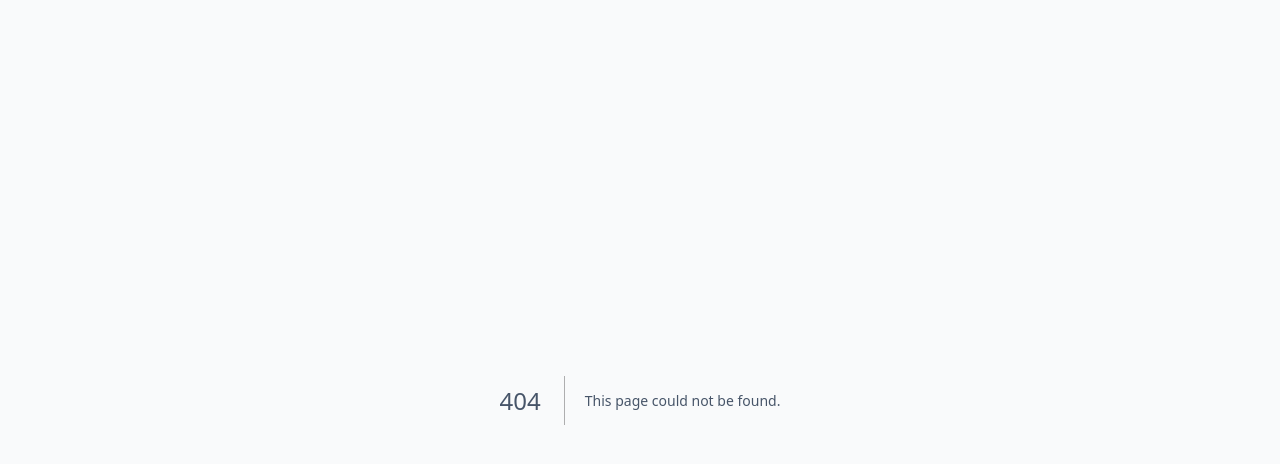
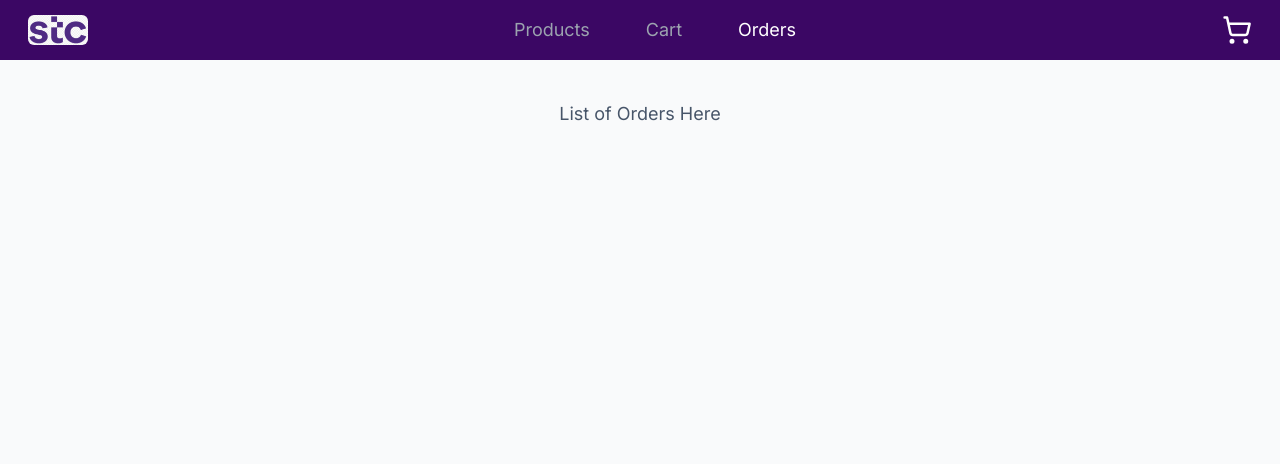
Before and after one commit to Mohammedelsayed412/STC-Frontend, a Next.js app: page /orders in a window 1280 px wide. Before the commit this address had no page. Shown: the top 464 px of the page. Built offline with nearby package versions, Linux system fonts and the light colour scheme.

Commit message:
edit orders

```diff
--- a/src/app/(main)/cart/page.tsx
+++ b/src/app/(main)/cart/page.tsx
@@ -9,8 +9,11 @@ import { Card } from "@/components/ui/card";
 import { ArrowRight, ShoppingCart } from "lucide-react";
 import { Button, buttonVariants } from "@/components/ui/button";
 import Link from "next/link";
+import { useRouter } from "next/navigation";
+import { PagesURLS } from "@/constants/urls";
 
 function Cart() {
+  const router = useRouter();
   const cartItems: any = useCartStore((state) => state.cartItems);
   const editCart: any = useCartStore((state) => state.editCart);
   const totalQuantity: any = useCartStore((state) => state.totalQuantity);
@@ -20,6 +23,7 @@ function Cart() {
   const checkout = () => {
     clearCart();
     toast.success("Your order is placed successfully with id 2175.");
+    router.push(PagesURLS.orders);
   };
 
   return (
--- a/src/app/(main)/layout.tsx
+++ b/src/app/(main)/layout.tsx
@@ -43,6 +43,14 @@ const ListingsLayout: React.FC<RootLayoutProps> = ({ children }) => {
           >
             Cart
           </Link>
+          <Link
+            href={PagesURLS.orders}
+            className={`px-4 py-2 text-lg ${
+              pathname.includes(PagesURLS.orders) ? "text-white" : "text-gray-400"
+            }`}
+          >
+            Orders
+          </Link>
         </div>
         <Link href={PagesURLS.cart}>
           <div className="relative">
--- /dev/null
+++ b/src/app/(main)/orders/page.tsx
@@ -0,0 +1,11 @@
+import React from "react";
+
+function Orders() {
+  return (
+    <div className="w-full flex mt-10 text-lg">
+      <p className="mx-auto">List of Orders Here</p>
+    </div>
+  );
+}
+
+export default Orders;
--- a/src/constants/urls.ts
+++ b/src/constants/urls.ts
@@ -7,6 +7,7 @@ export const PagesURLS = {
   home: "/",
   products: "/products",
   cart: "/cart",
+  orders: "/orders",
 };
 
 export const allowedRoutes = [
```
